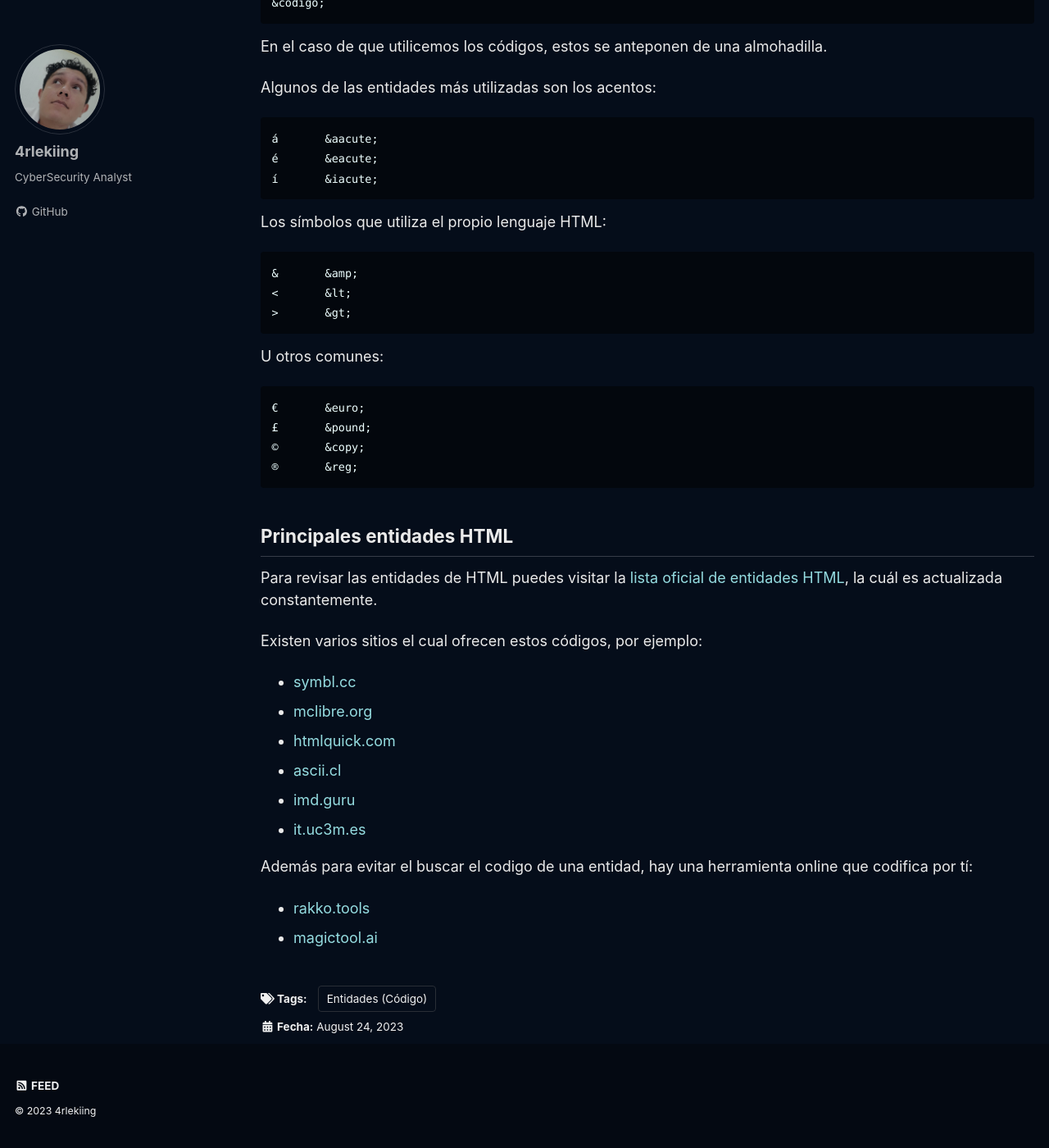
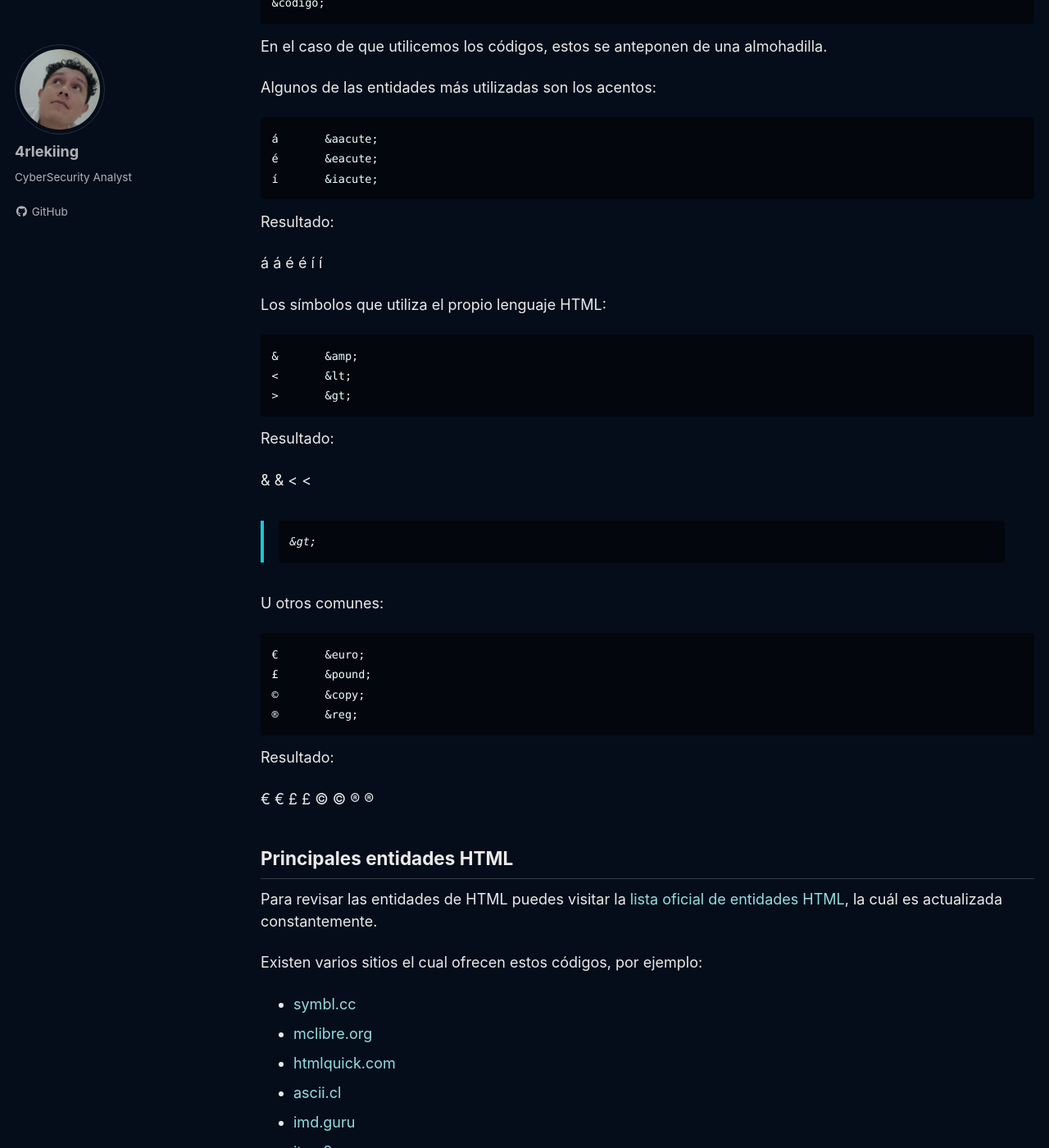
Before and after one commit to 4rleking/HTML.github.io, a Jekyll site: the page built from _posts/2023-08-08-Entidades.md, in a window 1280 px wide and 1400 px high, scrolled down 948 px. Shown: the whole window at 82% size. Built offline with Jekyll 4.4.1, drawn with Linux system fonts in a browser that asks for light colours; cached includes are drawn as plain includes; a script that is not in the unit is left out.

Commit message:
Update 2023-08-08-Entidades.md

````diff
--- a/_posts/2023-08-08-Entidades.md
+++ b/_posts/2023-08-08-Entidades.md
@@ -17,13 +17,13 @@ tags:
     <img src='./../assets/images/Entidades/Intro.jpg'>
 </center>
 
-Cuando estemos insertando texto en nuestros documentos HTML puede darse el caso de que necesitemos insertar *símbolos*. Bien ya sean símbolos de la codificación que estemos utilizando o símbolos de carácter general. Esto pueden ser monedas, símbolos de puntuación, etc.
+Cuando estemos insertando texto en nuestros documentos HTML puede darse el caso de que necesitemos insertar `símbolos`. Bien ya sean símbolos de la codificación que estemos utilizando o símbolos de carácter general. Esto pueden ser monedas, símbolos de puntuación, etc.
 
 Para ello HTML nos ofrece las `entidades`. Las entidades son unas estructuras que, mediante el uso de una codificación, nos permiten representar un símbolo.
 
 La estructura de la entidad HTML es un `ampersand(&)` seguido del código o nombre de la entidad y terminado en un punto y coma.
 
-```
+```text
 &codigo;
 ```
 
@@ -31,28 +31,47 @@ En el caso de que utilicemos los códigos, estos se anteponen de una almohadilla
 
 Algunos de las entidades más utilizadas son los acentos:
 
-```
+```text
 á	&aacute;
 é	&eacute;
 í	&iacute;
 ```
 
+Resultado:
+
+á	&aacute;
+é	&eacute;
+í	&iacute;
+
 Los símbolos que utiliza el propio lenguaje HTML:
 
-```
+```text
 &	&amp;
 <	&lt;
 >	&gt;
 ```
 
+Resultado:
+
+&	&amp;
+<	&lt;
+>	&gt;
+
 U otros comunes:
 
-```
+```text
 €	&euro;
 £	&pound;
 ©	&copy;
 ®	&reg;
 ```
+
+Resultado:
+
+€	&euro;
+£	&pound;
+©	&copy;
+®	&reg;
 
 ## Principales entidades HTML
 
````
